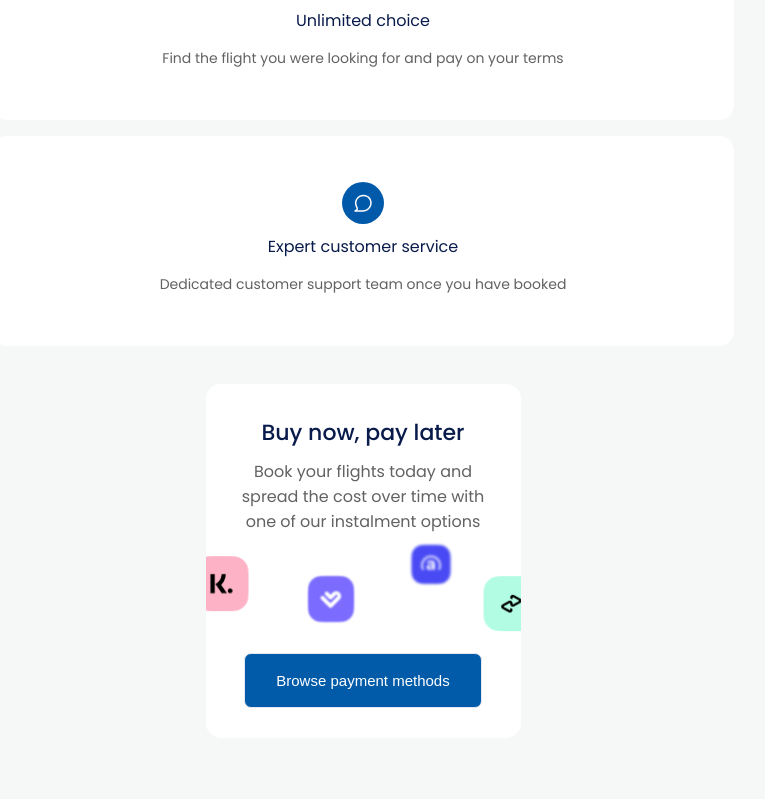
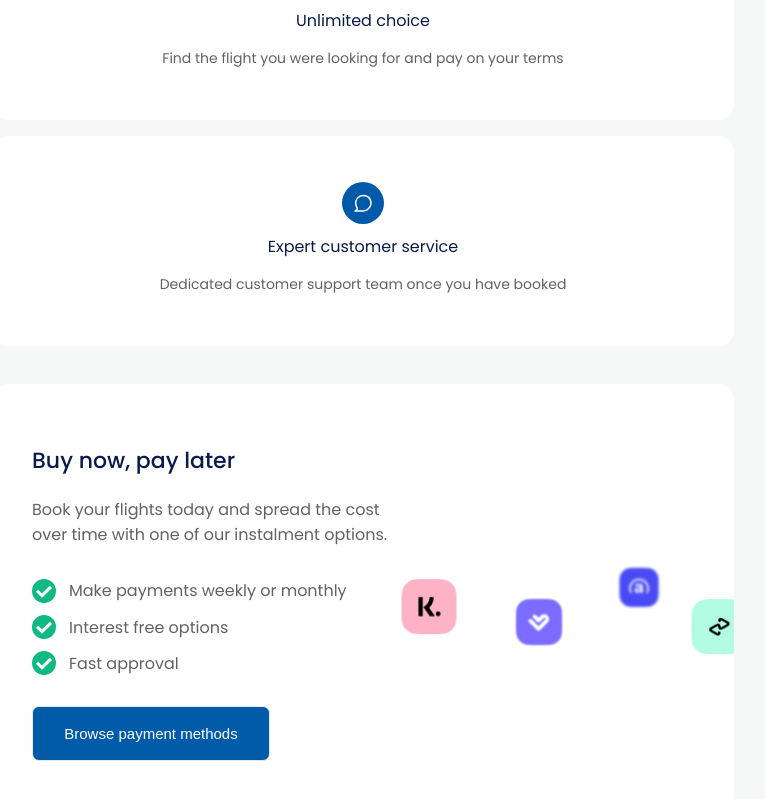
Before and after one commit to mattyocode/altair-landingpage, a React (Create React App) app: page / in a window 1280 px wide. Shown: the part 1040-1839 px from the top of the page, without its empty margins (277-1042 px from the left). Before the commit the page ends 1786 px from the top, so only its background shows below. Built offline with nearby package versions, Linux system fonts and the light colour scheme.

Commit message:
add basic styling for promo on larger screens

```diff
--- a/src/components/Card/LargePromo/LargePromo.module.scss
+++ b/src/components/Card/LargePromo/LargePromo.module.scss
@@ -8,35 +8,79 @@
   width: b.$content-width-mobile;
   border-radius: 15px;
   padding: 22px;
-  // height: 210px;
   margin: 8px auto;
   overflow: hidden;
+
+  @media screen and (min-width: b.$breakpoint-tablet) {
+    width: b.$content-width-tablet;
+    flex-direction: row;
+    justify-content: space-between;
+    padding: 40px;
+  }
 }
 
 .cardContent {
   text-align: center;
+  @media screen and (min-width: b.$breakpoint-tablet) {
+    width: 550px;
+
+    & > * {
+      text-align: left;
+      margin-top: 20px;
+      margin-bottom: 20px;
+    }
+  }
+}
+
+.largeContent {
+  width: 280px;
 }
 
 .heading {
-  // font-size: 18px;
-  // font-weight: 400;
-  // margin: 10px;
+  @media screen and (min-width: b.$breakpoint-tablet) {
+    margin-left: 0;
+  }
 }
 
 .description {
-  // color: b.$darkGrey;
-  // text-align: center;
-  // font-size: 14px;
-  // margin: 5px;
+  max-width: 300px;
+  @media screen and (min-width: b.$breakpoint-tablet) {
+    margin-left: 0;
+    max-width: none;
+  }
+}
+
+.bulletList {
+  list-style-type: none;
+  margin: 30px 0;
+  padding-left: 0;
+}
+
+.bulletItem {
+  margin: 10px 0;
+  & > * {
+    display: inline;
+    text-align: left;
+    vertical-align: middle;
+  }
+}
+
+.bulletIcon {
+  height: 24px;
+  margin-right: 8px;
 }
 
 .ctaBtn {
   height: 55px;
   width: 238px;
-  margin: 16px;
+  margin: 16px auto;
 
   & > * {
     font-size: 15px;
     font-weight: 500;
   }
+
+  @media screen and (min-width: b.$breakpoint-tablet) {
+    margin: 30px 0;
+  }
 }
--- a/src/components/Card/LargePromo/index.js
+++ b/src/components/Card/LargePromo/index.js
@@ -1,26 +1,66 @@
-import React from 'react';
+import React, { useState, useEffect } from 'react';
 import CTABtn from '../../Search/CTABtn';
+import useWindowSize from '../../../hooks/use-window-size';
+import * as BREAKPOINTS from '../../../constants/breakpoints';
 
 import styles from './LargePromo.module.scss';
 
 export default function LargePromo({
   heading,
   description,
+  bulletIcon,
+  bulletList,
   ctaLabel,
-  children,
+  smallContent,
+  largeContent,
   ...restProps
 }) {
+  const [smallScreen, setSmallScreen] = useState(true);
+  const { width } = useWindowSize();
+
+  useEffect(() => {
+    if (width < BREAKPOINTS.TABLET) {
+      setSmallScreen(true);
+    } else {
+      setSmallScreen(false);
+    }
+  }, [width]);
   return (
     <section className={styles.card} {...restProps}>
       <div className={styles.cardContent}>
         <h2 className={styles.heading}>{heading}</h2>
         <p className={styles.description}>{description}</p>
+        {bulletList && !smallScreen && (
+          <ul className={styles.bulletList}>
+            {bulletList.map((item) => {
+              return (
+                <li className={styles.bulletItem}>
+                  {bulletIcon ? (
+                    <img
+                      className={styles.bulletIcon}
+                      src={bulletIcon}
+                      alt='Bullet point'
+                    />
+                  ) : (
+                    <p>&#8226;</p>
+                  )}
+                  <p>{item}</p>
+                </li>
+              );
+            })}
+          </ul>
+        )}
+        {smallScreen && (
+          <div className={styles.smallContent}>{smallContent}</div>
+        )}
+        {ctaLabel && (
+          <div className={styles.ctaBtn}>
+            <CTABtn label={ctaLabel} />
+          </div>
+        )}
       </div>
-      <div className={styles.childContent}>{children}</div>
-      {ctaLabel && (
-        <div className={styles.ctaBtn}>
-          <CTABtn label={ctaLabel} />
-        </div>
+      {!smallScreen && (
+        <div className={styles.largeContent}>{largeContent}</div>
       )}
     </section>
   );
--- a/src/containers/promo.js
+++ b/src/containers/promo.js
@@ -4,12 +4,18 @@ import klarna from '../assets/images/logos/klarna.png';
 import afterpay from '../assets/images/logos/afterpay.png';
 import affirm from '../assets/images/logos/affirm.png';
 import laybuy from '../assets/images/logos/laybuy.png';
+import check from '../assets/icons/check.svg';
 
 const largePromo1 = {
   heading: 'Buy now, pay later',
   description:
-    'Book your flights today and spread the cost over time with one of our instalment options',
+    'Book your flights today and spread the cost over time with one of our instalment options.',
   ctaLabel: 'Browse payment methods',
+  bulletList: [
+    'Make payments weekly or monthly',
+    'Interest free options',
+    'Fast approval',
+  ],
 };
 
 const logos = [
@@ -58,14 +64,24 @@ const logoPositions = [
   },
 ];
 
+const mobileContent = (
+  <PaymentLogos logoData={logos} positionData={logoPositions} />
+);
+
+const largeContent = (
+  <PaymentLogos logoData={logos} positionData={logoPositions} />
+);
+
 export default function PromoContainer() {
   return (
     <LargePromo
       heading={largePromo1.heading}
       description={largePromo1.description}
       ctaLabel={largePromo1.ctaLabel}
-    >
-      <PaymentLogos logoData={logos} positionData={logoPositions} />
-    </LargePromo>
+      bulletIcon={check}
+      bulletList={largePromo1.bulletList}
+      smallContent={mobileContent}
+      largeContent={largeContent}
+    ></LargePromo>
   );
 }
```
Also changed, not shown: src/assets/icons/check.svg (added).
